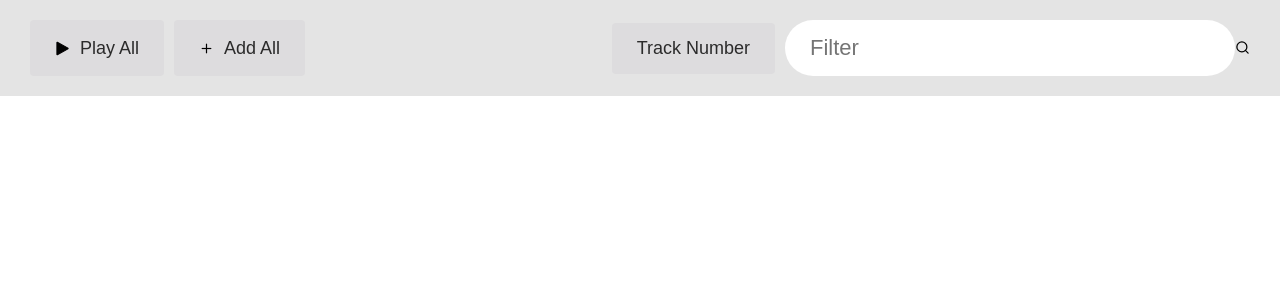
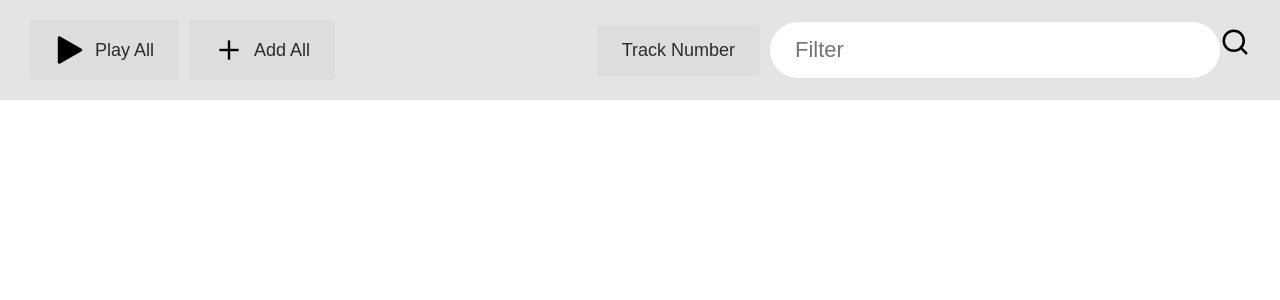
Before and after one commit to Artur-Petrosyan/music_player, a React (Create React App) app: page / in a window 1280 px wide. Shown: the top 300 px of the page. Built offline with nearby package versions, Linux system fonts and the light colour scheme.

Commit message:
feat(Icon): style
change the 'width','height','cursor'

```diff
--- a/src/core/ui/components/styled-components/Icon.js
+++ b/src/core/ui/components/styled-components/Icon.js
@@ -22,10 +22,10 @@
 import styled from "styled-components";
 
 const StyledIcon = styled.img`
-    width: 15px;
-    height: 15px;
+    width: 30px;
+    height: 30px;
     margin-right: ${( {marginRight} ) => marginRight || 0};
-
+    cursor: pointer;
 `
 const Icon = ( props ) => {
     const {src} = props;
```
